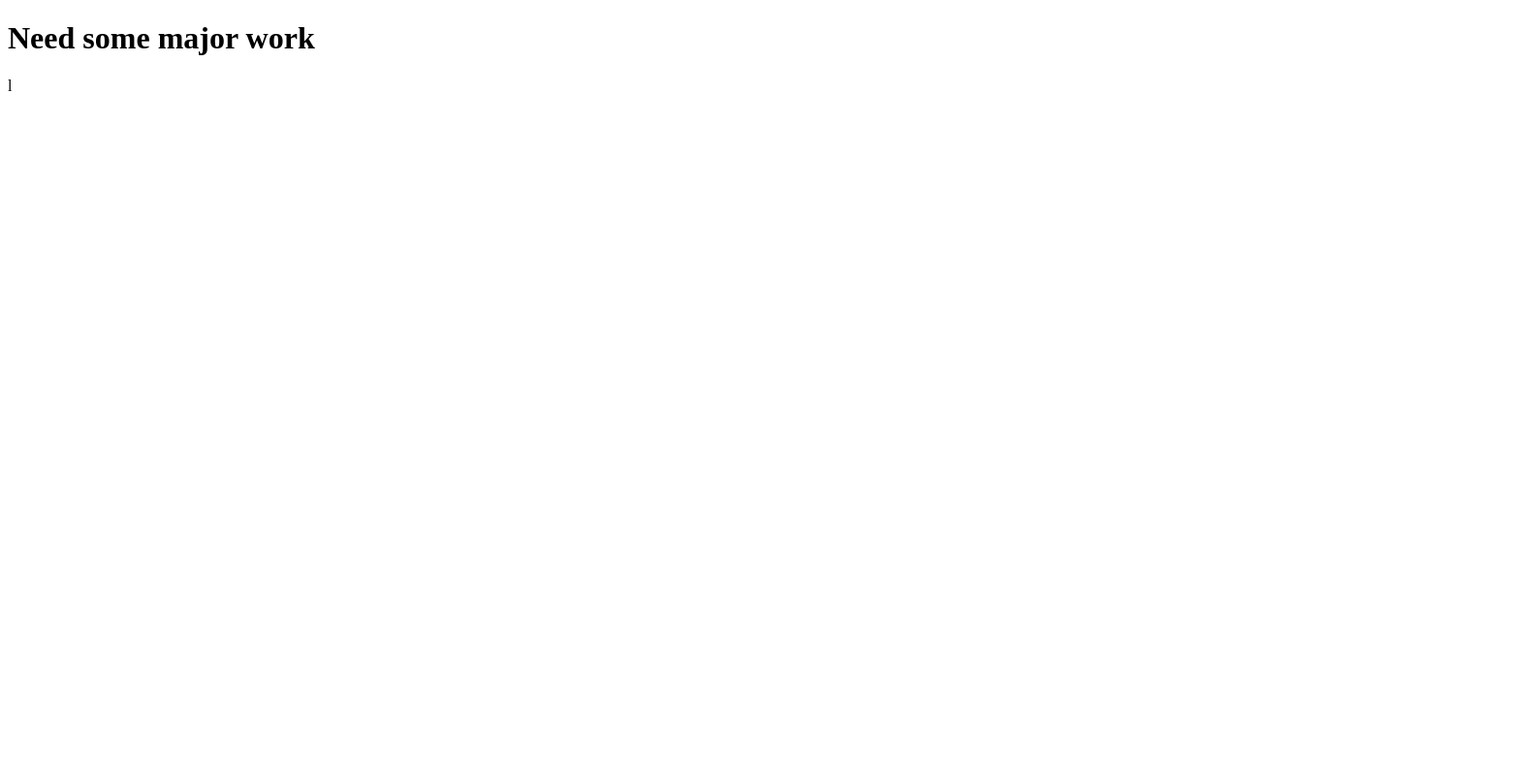
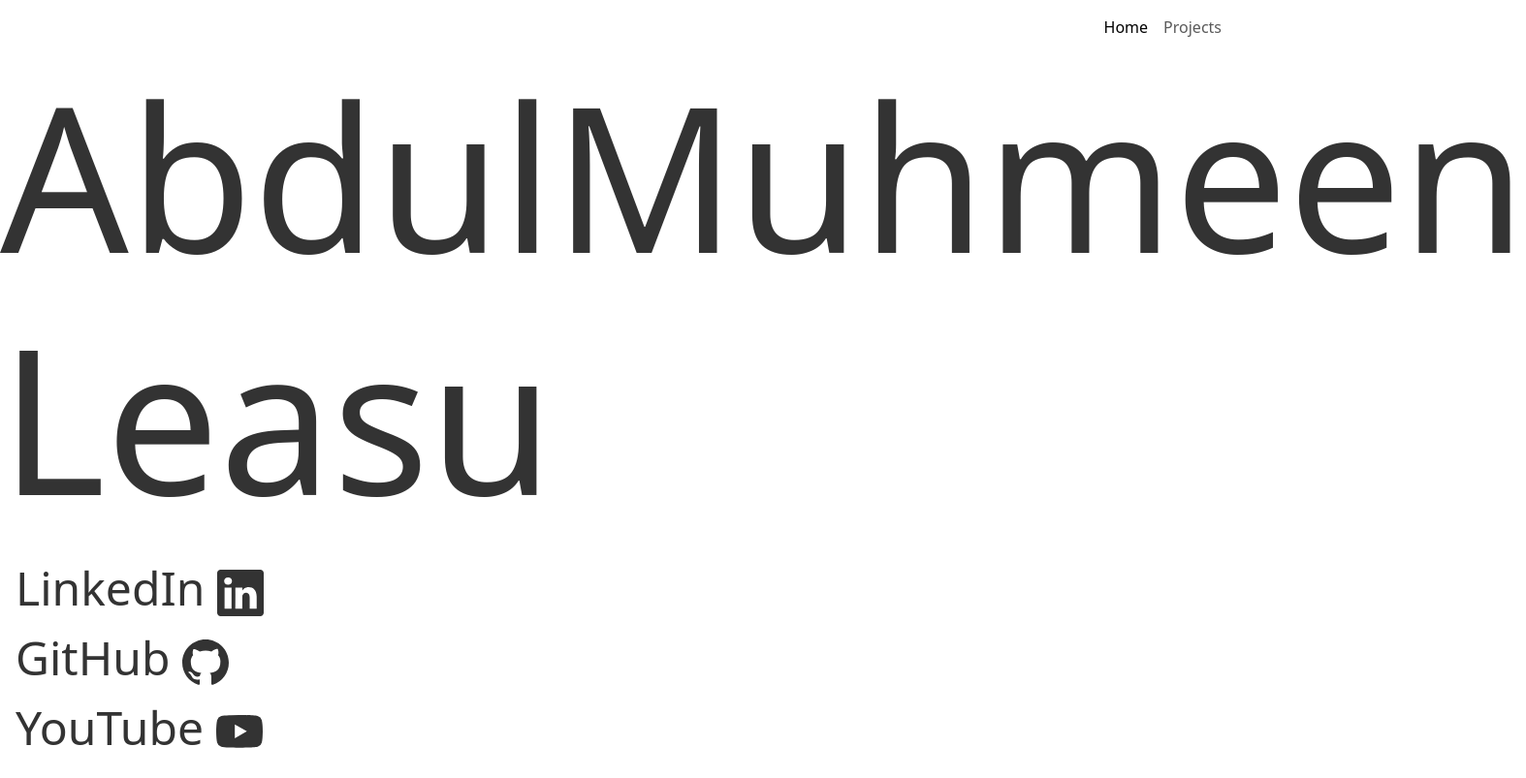
Before and after one commit to AMuh2020/AMuh2020.github.io, a plain HTML site: page index.html in a window 1280 px wide. Shown: the whole page at 97% size, 1574 px wide, since content can reach past the window. Drawn offline with nearby package versions, Linux system fonts and the light colour scheme.

Commit message:
new projects page, added bootstrap, progress made

```diff
--- a/index.html
+++ b/index.html
@@ -1,11 +1,72 @@
+<!-- portfolio -->
 <!DOCTYPE html>
 <html lang="en">
     <head>
         <meta charset="UTF-8">
         <meta name="viewport" content="width=device-width, initial-scale=1.0">
-    <title>Document</title>
+        <link rel="stylesheet" href="styles.css">
+        <link href="https://cdn.jsdelivr.net/npm/bootstrap@5.3.3/dist/css/bootstrap.min.css" rel="stylesheet" integrity="sha384-QWTKZyjpPEjISv5WaRU9OFeRpok6YctnYmDr5pNlyT2bRjXh0JMhjY6hW+ALEwIH" crossorigin="anonymous">
+        <title>AMAL Portfolio</title>
     </head>
     <body>
-    <h1>Need some major work</h1>
+    <nav class="navbar navbar-expand-lg">
+        <div class="container-fluid">
+            <button class="navbar-toggler" type="button" data-bs-toggle="collapse" data-bs-target="#navbarSupportedContent" aria-controls="navbarSupportedContent" aria-expanded="false" aria-label="Toggle navigation">
+                <span class="navbar-toggler-icon"></span>
+            </button>
+            <div class="collapse navbar-collapse" id="navbarSupportedContent">
+                <ul class="navbar-nav ms-auto mb-2 mb-lg-0">
+                    <li class="nav-item">
+                    <a class="nav-link active" aria-current="page" href="#">Home</a>
+                    </li>
+                    <li class="nav-item">
+                        <a class="nav-link" aria-current="page" href="projects.html">Projects</a>
+                    </li>
+
+                </ul>
+            </div>
+        </div>
+        </nav>
+        <section id="home">
+            <div id="main">
+                <div id="name" class="display-4">AbdulMuhmeen Leasu</div>
+                <div id="bottom" class="p-3">
+                    <div id="socials">
+
+                        <ul class="list-group">
+                             <!-- linkedin -->
+                            <li class="list-group">
+                                <a class="text-decoration-none text-reset" href="https://www.linkedin.com/in/abdulmuhmeen-leasu-0b1b3b1b4/" >
+                                    LinkedIn
+                                    <svg class="social-svg" xmlns="http://www.w3.org/2000/svg" width="16" height="16" fill="currentColor" class="bi bi-linkedin" viewBox="0 0 16 16">
+                                        <path d="M0 1.146C0 .513.526 0 1.175 0h13.65C15.474 0 16 .513 16 1.146v13.708c0 .633-.526 1.146-1.175 1.146H1.175C.526 16 0 15.487 0 14.854zm4.943 12.248V6.169H2.542v7.225zm-1.2-8.212c.837 0 1.358-.554 1.358-1.248-.015-.709-.52-1.248-1.342-1.248S2.4 3.226 2.4 3.934c0 .694.521 1.248 1.327 1.248zm4.908 8.212V9.359c0-.216.016-.432.08-.586.173-.431.568-.878 1.232-.878.869 0 1.216.662 1.216 1.634v3.865h2.401V9.25c0-2.22-1.184-3.252-2.764-3.252-1.274 0-1.845.7-2.165 1.193v.025h-.016l.016-.025V6.169h-2.4c.03.678 0 7.225 0 7.225z"/>
+                                    </svg>
+                                </a>
+                            </li>
+                            <!-- github -->
+                            <li class="list-group">
+                                <a class="text-decoration-none text-reset" href="https://github.com/AMuh2020">
+                                    GitHub
+                                    <svg class="social-svg" xmlns="http://www.w3.org/2000/svg" width="16" height="16" fill="currentColor" class="bi bi-github" viewBox="0 0 16 16">
+                                        <path d="M8 0C3.58 0 0 3.58 0 8c0 3.54 2.29 6.53 5.47 7.59.4.07.55-.17.55-.38 0-.19-.01-.82-.01-1.49-2.01.37-2.53-.49-2.69-.94-.09-.23-.48-.94-.82-1.13-.28-.15-.68-.52-.01-.53.63-.01 1.08.58 1.23.82.72 1.21 1.87.87 2.33.66.07-.52.28-.87.51-1.07-1.78-.2-3.64-.89-3.64-3.95 0-.87.31-1.59.82-2.15-.08-.2-.36-1.02.08-2.12 0 0 .67-.21 2.2.82.64-.18 1.32-.27 2-.27s1.36.09 2 .27c1.53-1.04 2.2-.82 2.2-.82.44 1.1.16 1.92.08 2.12.51.56.82 1.27.82 2.15 0 3.07-1.87 3.75-3.65 3.95.29.25.54.73.54 1.48 0 1.07-.01 1.93-.01 2.2 0 .21.15.46.55.38A8.01 8.01 0 0 0 16 8c0-4.42-3.58-8-8-8"/>
+                                    </svg>
+                                </a>
+                            </li>
+                            <!-- YouTube -->
+                            <li class="list-group">
+                                <a class="text-decoration-none text-reset" href="https://www.youtube.com/channel/UC9J9Z9Q9Z9J9Z9J9Z9J9Z9Q">
+                                    YouTube
+                                    <svg class="social-svg" xmlns="http://www.w3.org/2000/svg" width="16" height="16" fill="currentColor" class="bi bi-youtube" viewBox="0 0 16 16">
+                                        <path d="M8.051 1.999h.089c.822.003 4.987.033 6.11.335a2.01 2.01 0 0 1 1.415 1.42c.101.38.172.883.22 1.402l.01.104.022.26.008.104c.065.914.073 1.77.074 1.957v.075c-.001.194-.01 1.108-.082 2.06l-.008.105-.009.104c-.05.572-.124 1.14-.235 1.558a2.01 2.01 0 0 1-1.415 1.42c-1.16.312-5.569.334-6.18.335h-.142c-.309 0-1.587-.006-2.927-.052l-.17-.006-.087-.004-.171-.007-.171-.007c-1.11-.049-2.167-.128-2.654-.26a2.01 2.01 0 0 1-1.415-1.419c-.111-.417-.185-.986-.235-1.558L.09 9.82l-.008-.104A31 31 0 0 1 0 7.68v-.123c.002-.215.01-.958.064-1.778l.007-.103.003-.052.008-.104.022-.26.01-.104c.048-.519.119-1.023.22-1.402a2.01 2.01 0 0 1 1.415-1.42c.487-.13 1.544-.21 2.654-.26l.17-.007.172-.006.086-.003.171-.007A100 100 0 0 1 7.858 2zM6.4 5.209v4.818l4.157-2.408z"/>
+                                    </svg>
+                            </li>
+                        </ul>
+
+                    </div>
+
+                </div>
+            </div>
+        </section>
+        <script src="https://cdn.jsdelivr.net/npm/bootstrap@5.3.3/dist/js/bootstrap.bundle.min.js" integrity="sha384-YvpcrYf0tY3lHB60NNkmXc5s9fDVZLESaAA55NDzOxhy9GkcIdslK1eN7N6jIeHz" crossorigin="anonymous"></script>
     </body>
-</html>l
+</html>
--- /dev/null
+++ b/styles.css
@@ -0,0 +1,32 @@
+
+body {
+    font-family: 'Open Sans', sans-serif;
+    background-color: white;
+    margin: 0;
+    padding: 0;
+}
+#main {
+    display: grid;
+}
+
+#name {
+    font-size: 13rem;
+    color: #333;
+    flex: 1;
+}
+
+#socials {
+    font-size: 3rem;
+    color: #333;
+}
+
+#skills {
+    font-size: 3rem;
+    color: #333;
+    flex: 1;
+}
+
+.social-svg {
+    width: 3rem;
+    height: 3rem;
+}
```
Also changed, not shown: projects.html (added, +81 -0 lines). Lines whose indentation alone changed are shown as unchanged.
